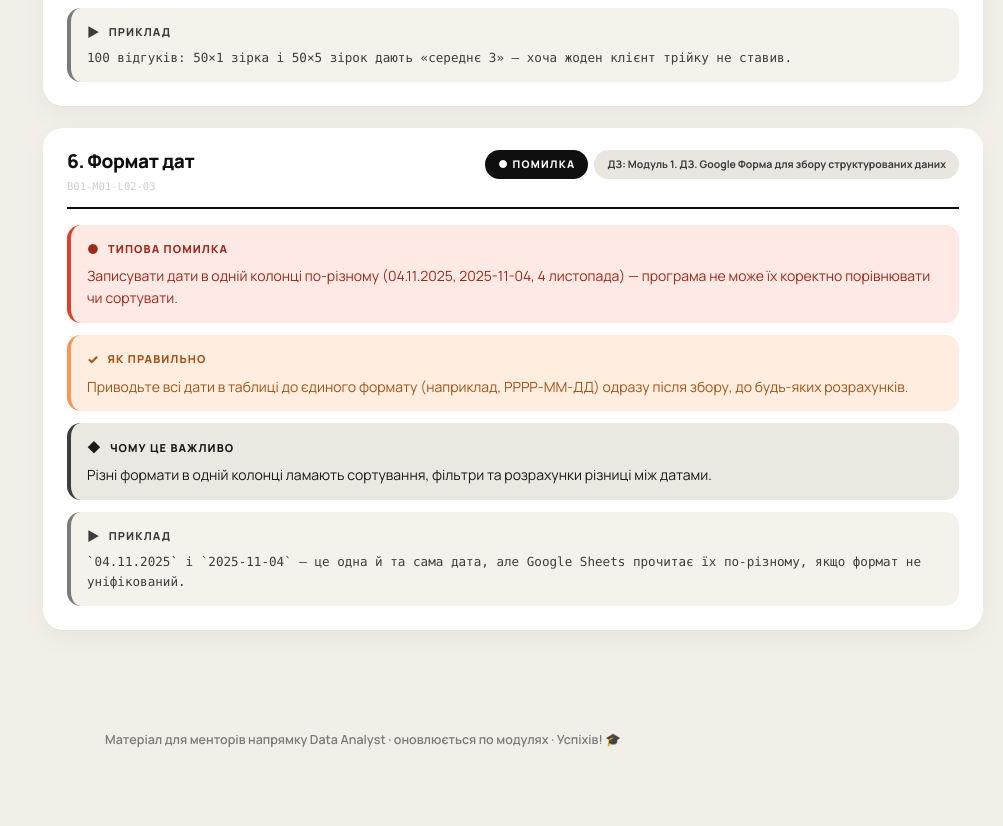
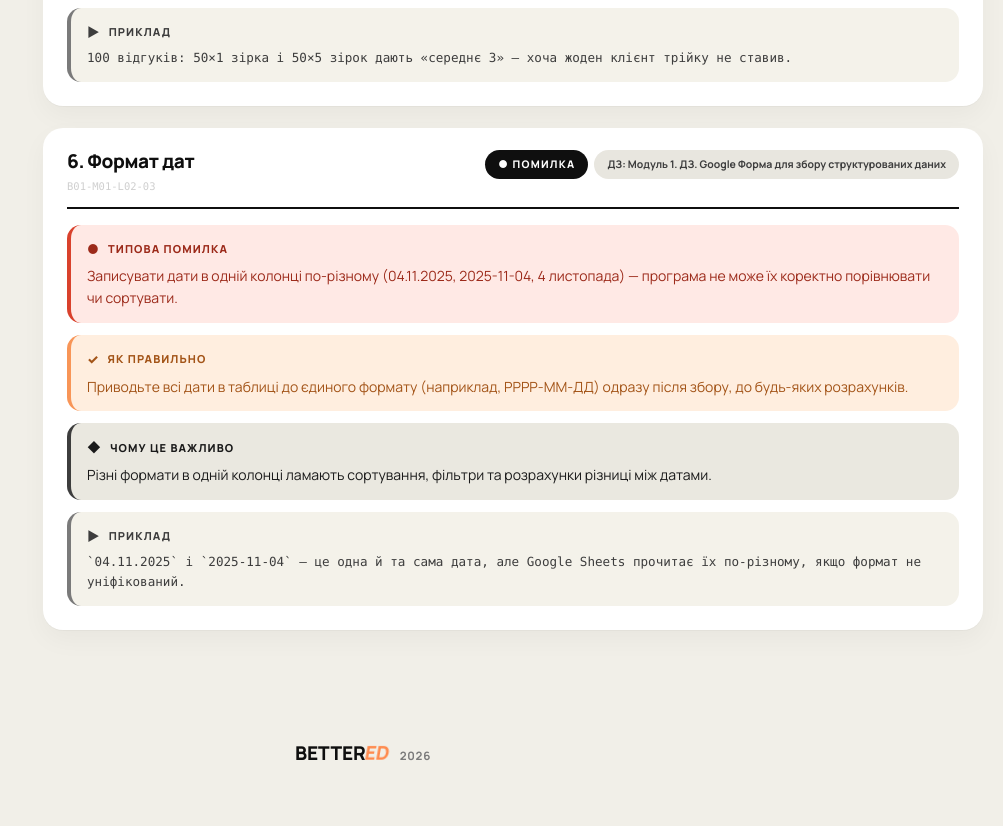
Before and after one commit to oleksiiyani/mentorsrecommendations, a plain HTML site: page index.html in a window 1280 px wide. Shown: the part 2989-3815 px from the top of the page, without its empty margins (277-1280 px from the left). Drawn offline with Linux system fonts and the light colour scheme.

Commit message:
Add files via upload

```diff
--- a/index.html
+++ b/index.html
@@ -238,8 +238,25 @@ main.content{min-width:0}
 }
 
 footer.site-footer{
-  max-width:1280px;margin:0 auto;padding:10px 20px 60px;
+  max-width:1280px;margin:0 auto;padding:24px 20px 60px;
   text-align:center;color:var(--muted);font-size:12.5px;font-weight:600;
+}
+.brandmark{
+  display:inline-flex;align-items:baseline;gap:10px;justify-content:center;
+  flex-wrap:wrap;
+}
+.brandmark .word{
+  font-size:19px;font-weight:800;letter-spacing:-.01em;color:var(--black);
+  line-height:1;
+}
+.brandmark .tilt{
+  display:inline-block;color:var(--orange-2);
+  transform:skewX(-10deg);
+  font-style:normal;
+}
+.brandmark .year{
+  font-size:11.5px;font-weight:700;color:var(--muted);
+  letter-spacing:.06em;
 }
 </style>
 </head>
@@ -284,7 +301,7 @@ footer.site-footer{
 </div>
 
 <footer class="site-footer">
-  Матеріал для менторів напрямку Data Analyst · оновлюється по модулях · Успіхів! 🎓
+  <span class="brandmark"><span class="word">BETTER<span class="tilt">ED</span></span><span class="year">2026</span></span>
 </footer>
 
 <script>
```
